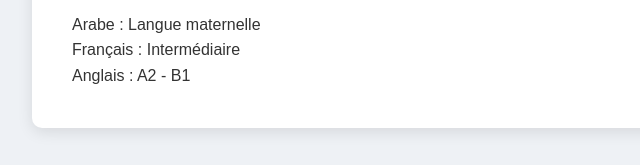
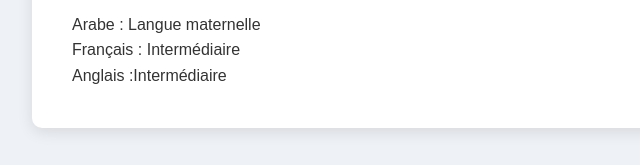
Before and after one commit to houasamina564/HelloMP2ILC, a plain HTML site: page index.html in a window 1280 px wide. Shown: the part 1315-1480 px from the top of the page, 158-798 px from the left. Drawn offline with Linux system fonts and the light colour scheme.

Commit message:
update index

```diff
--- a/index.html
+++ b/index.html
@@ -103,7 +103,7 @@
             <h3>Langues</h3>
             <p>Arabe : Langue maternelle</p>
             <p>Français : Intermédiaire</p>
-            <p>Anglais : A2 - B1</p>
+            <p>Anglais :Intermédiaire</p>
         </section>
 
 
```
